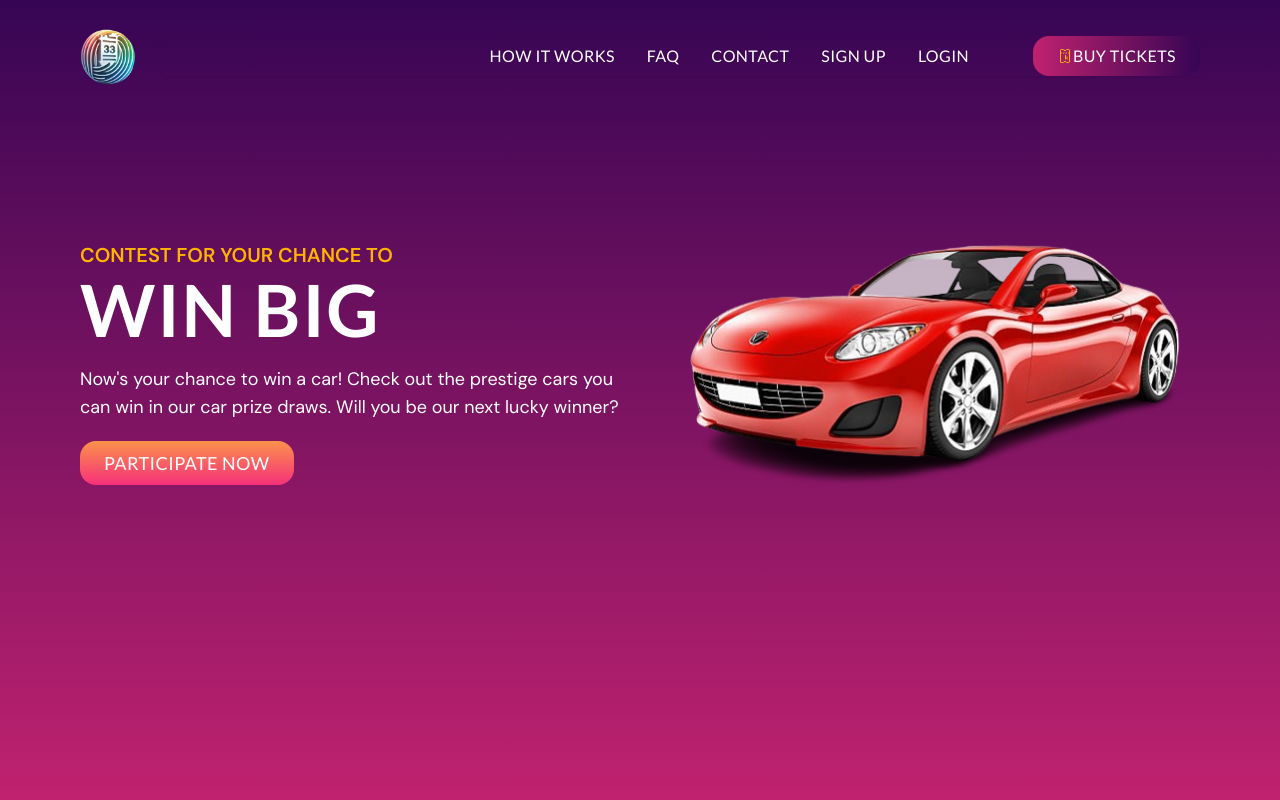
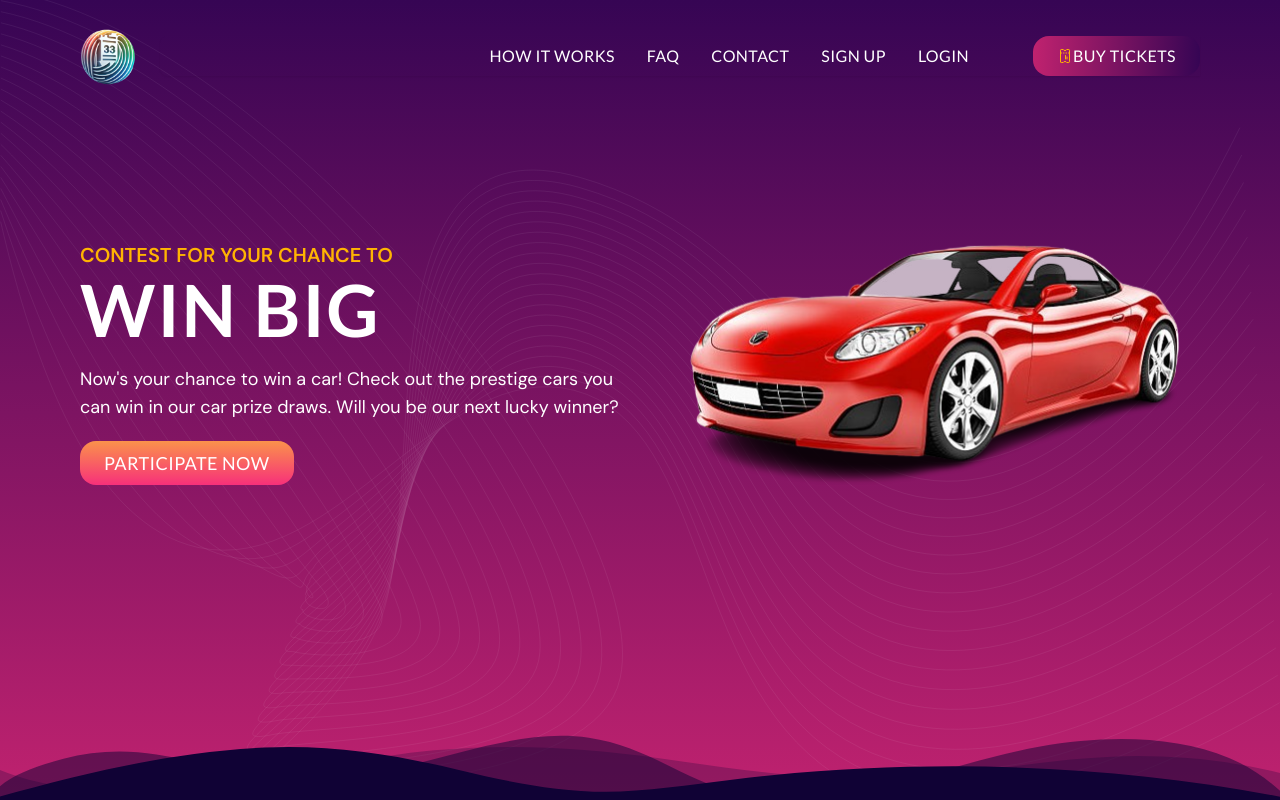
Before and after one commit to sleek-ennju/raffleDrawWebsite, a React (Vite) app: page / in a window 1280 px wide. Shown: the top 800 px of the page. Built offline with nearby package versions, Linux system fonts and the light colour scheme.

Commit message:
included curved lines and svg background to header section

```diff
--- a/src/components/landingPage/header/Header.jsx
+++ b/src/components/landingPage/header/Header.jsx
@@ -1,12 +1,23 @@
 import HeroSection from "./HeroSection"
 import NavBar from "./NavBar"
+import curvedLine from "../../../assets/images/curvedlines1.svg";
 
 
 function Header() {
   return (
-    <header id="header" className="w-full h-dvh overflow-x-clip bg-gradient-to-b from-gradientTop to-gradientBottom">
+    <header id="header" className="relative w-full h-dvh overflow-x-clip bg-gradient-to-b from-gradientTop to-gradientBottom">
+      <div className="w-full h-full absolute">
+        <img src={curvedLine} className="w-full h-full object-cover opacity-30" alt="curved lines" />
+      </div>
+      <div className="custom-shape-divider-bottom-1714338736">
+          <svg data-name="Layer 1" xmlns="http://www.w3.org/2000/svg" viewBox="0 0 1200 120" preserveAspectRatio="none">
+              <path d="M0,0V46.29c47.79,22.2,103.59,32.17,158,28,70.36-5.37,136.33-33.31,206.8-37.5C438.64,32.43,512.34,53.67,583,72.05c69.27,18,138.3,24.88,209.4,13.08,36.15-6,69.85-17.84,104.45-29.34C989.49,25,1113-14.29,1200,52.47V0Z" opacity=".25" className="shape-fill"></path>
+              <path d="M0,0V15.81C13,36.92,27.64,56.86,47.69,72.05,99.41,111.27,165,111,224.58,91.58c31.15-10.15,60.09-26.07,89.67-39.8,40.92-19,84.73-46,130.83-49.67,36.26-2.85,70.9,9.42,98.6,31.56,31.77,25.39,62.32,62,103.63,73,40.44,10.79,81.35-6.69,119.13-24.28s75.16-39,116.92-43.05c59.73-5.85,113.28,22.88,168.9,38.84,30.2,8.66,59,6.17,87.09-7.5,22.43-10.89,48-26.93,60.65-49.24V0Z" opacity=".5" className="shape-fill"></path>
+              <path d="M0,0V5.63C149.93,59,314.09,71.32,475.83,42.57c43-7.64,84.23-20.12,127.61-26.46,59-8.63,112.48,12.24,165.56,35.4C827.93,77.22,886,95.24,951.2,90c86.53-7,172.46-45.71,248.8-84.81V0Z" className="shape-fill"></path>
+          </svg>
+      </div>
         <NavBar />
-        <div className="pt-[24dvh]">
+        <div className="pt-[24dvh] relative z-20">
           <HeroSection />
         </div>
     </header>
--- a/src/index.css
+++ b/src/index.css
@@ -24,3 +24,25 @@ html {
     background-size: cover;
     backdrop-filter: blur(8px);
 } */
+
+/* header background */
+.custom-shape-divider-bottom-1714338736 {
+    position: absolute;
+    bottom: 0;
+    left: 0;
+    width: 100%;
+    overflow: hidden;
+    line-height: 0;
+    transform: rotate(180deg);
+}
+
+.custom-shape-divider-bottom-1714338736 svg {
+    position: relative;
+    display: block;
+    width: calc(100% + 1.3px);
+    height: 70px;
+}
+
+.custom-shape-divider-bottom-1714338736 .shape-fill {
+    fill: #100235;
+}
```
Also changed, not shown: src/assets/images/curvedlines1.svg (added), src/assets/images/curvedlines2.svg (added).
